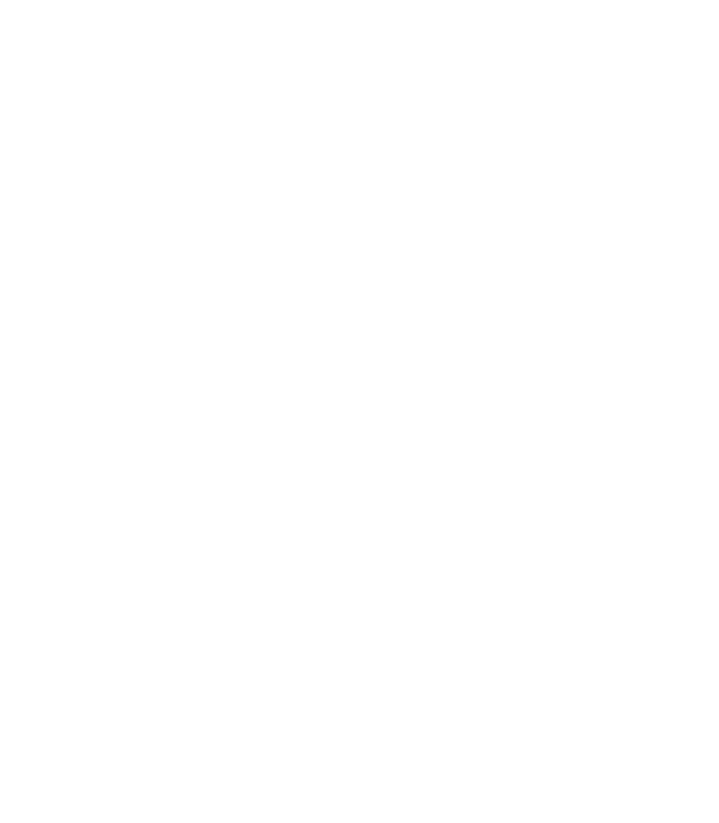
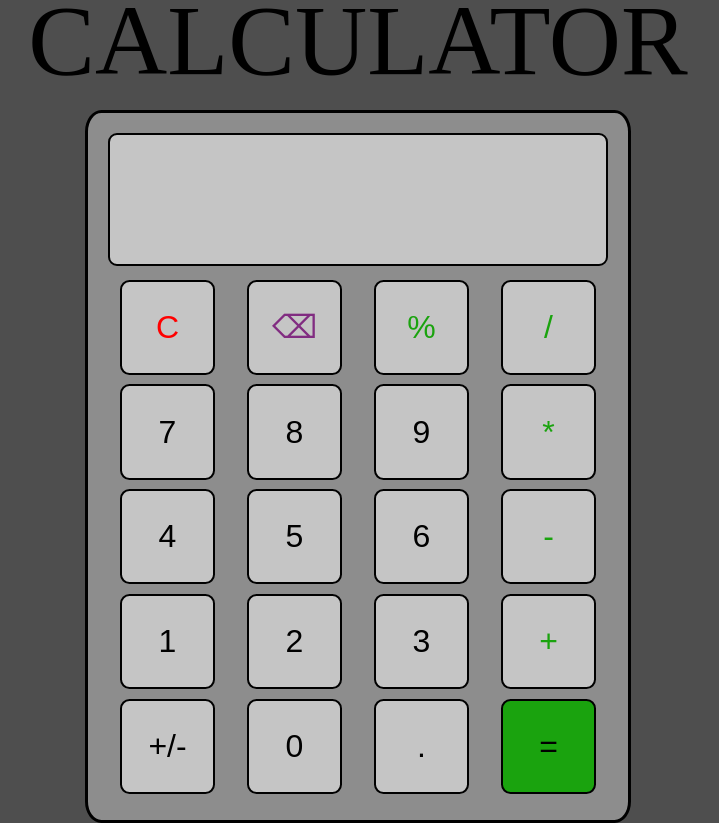
Before and after one commit to mithi9/TOP_Calculator, a plain HTML site: page index.html in a window 1280 px wide. Shown: the whole page, without its empty margins (282-1001 px from the left). Before the commit the page ends 800 px from the top, so only its background shows below. Drawn offline with Linux system fonts and the light colour scheme.

Commit message:
Stylized the visuals of the calculator using html and css. Added in some visual transitions for button presses.

```diff
--- a/index.html
+++ b/index.html
@@ -5,9 +5,11 @@
     <meta http-equiv="X-UA-Compatible" content="IE=edge">
     <meta name="viewport" content="width=device-width, initial-scale=1.0">
     <title>Document</title>
-    <link rel="stylesheet" type="text/css" href="style.css" />
+    <link rel="stylesheet" type="text/css" href="style.css"/>
+    <script src="myscripts.js" defer></script>
 </head>
 <body>
+    <div class = "ones">CALCULATOR</div>
 
     <div class="calculator">
         <div class = "viewport">
@@ -15,8 +17,35 @@
         </div>
         <div class = 'input'>
 
+            <button class = "C">C</button>
+            <button class = "B">⌫ </button>
+            <button class = "perc">%</button>
+            <button class = "divide">/</button>
+
+            <button class = "seven">7</button>
+            <button class = "eight">8</button>
+            <button class = "nine">9</button>
+            <button class = "multiply">*</button>
+
+            <button class = "four">4</button>
+            <button class = "five">5</button>
+            <button class = "six">6</button>
+            <button class = "subtract">-</button>
+
+            <button class = "one">1</button>
+            <button class = "two">2</button>
+            <button class = "three">3</button>
+            <button class = "add">+</button>
+
+            <button class = "toggle">+/-</button>
+            <button class = "zero">0</button>
+            <button class = "point">.</button>
+            <button class = "equal">=</button>
+
         </div>
+
     </div>
+
 
 </body>
 </html>
--- a/style.css
+++ b/style.css
@@ -2,16 +2,122 @@ html, body{
     height: 100vh;
     width : 100%;
     display: flex;
+    align-items: center;
+    background-color: rgb(78, 78, 78);
+    margin:0;
+    padding: 0;
+    gap: 30px;
+}
+body{
+    display: flex;
+    flex-direction: column;
+}
+
+body .ones{
+    display: flex;
+    flex-direction: column;
+    height: 10%;
+    font-size: 100px;
     justify-content: center;
-    align-items: center;
 }
+
 
 .calculator{
 
     display: flex;
     flex-direction: column;
-    width: 40%;
-    height: 60%;
+    width: 500px;
+    aspect-ratio: 1/1.3333;
+    border: 3px black solid;
+    border-radius: 3%;
+    background-color: rgb(141, 141, 141);
+    padding: 20px;
+
+}
+
+.viewport{
+    height: 20%;
+    border: 2px black solid;
+    background-color:rgb(197, 197, 197);
+    margin-bottom: 8px;
+    border-radius: 9px;
 
 
 }
+
+.input{
+    display: grid;
+    height: 80%;
+    align-items: center;
+    justify-items: center;
+    grid-template-columns: repeat(4,1fr);
+    grid-template-rows: repeat(5,1fr);
+    padding-top: 1%;
+    padding-bottom: 1%;
+    grid-gap: 8px;
+
+}
+
+.equal{
+
+    background-color: rgb(26, 163, 14);
+}
+
+button{
+
+    font-size: xx-large;
+    font-weight:500;
+    width: 80%;
+    aspect-ratio: 1/1;
+    border-radius: 10%;
+    border: 2px solid black;
+    background-color: rgb(197, 197, 197);
+
+}
+
+
+.C{
+    color: red;
+}
+
+.perc,.divide,.multiply,.add,.subtract{
+    color: rgb(26, 163, 14);
+}
+
+
+.B{
+    color: rgb(129, 44, 129);
+}
+
+button:hover{
+    transform: scale(1.03);
+}
+
+.C:active{
+    background-color: rgba(255, 0, 0, 0.200);
+    box-shadow: 0 5px #666;
+    transform: scale(0.99);
+}
+
+.B:active{
+    background-color: rgba(128, 0, 128, 0.200);
+    box-shadow: 0 5px #666;
+    transform: scale(0.99);
+}
+
+.perc:active,.divide:active,.multiply:active,.subtract:active,.add:active{
+    background-color: rgba(81, 173, 73, 0.20);
+    box-shadow: 0 5px #666;
+    transform: scale(0.99);
+}
+
+button:active:not(.C,.B){
+
+    box-shadow: 0 5px #666;
+    transform: scale(0.99);
+
+}
+.equal:active{
+    box-shadow: 0 5px #666;
+    transform: scale(0.99);
+}
```
Also changed, not shown: myscripts.js (added).
